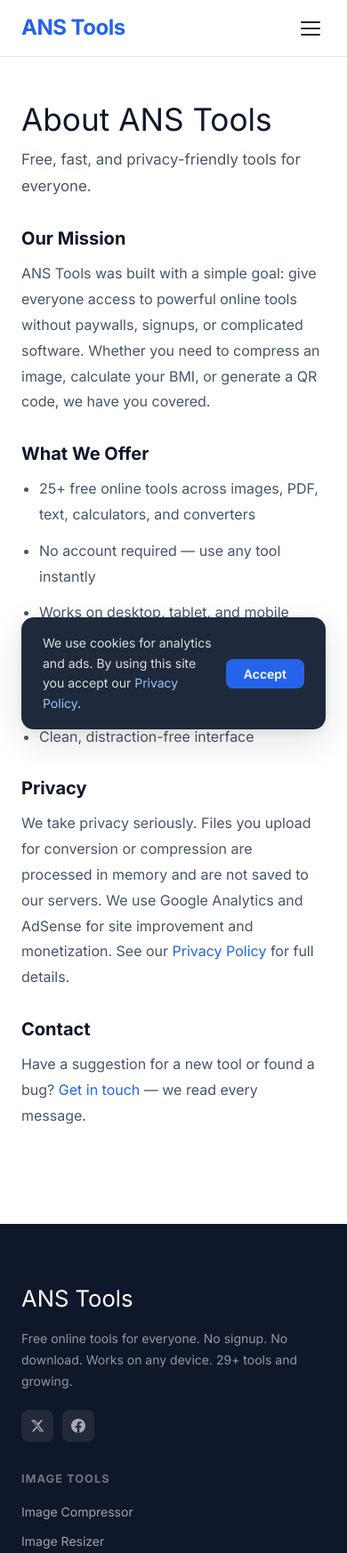
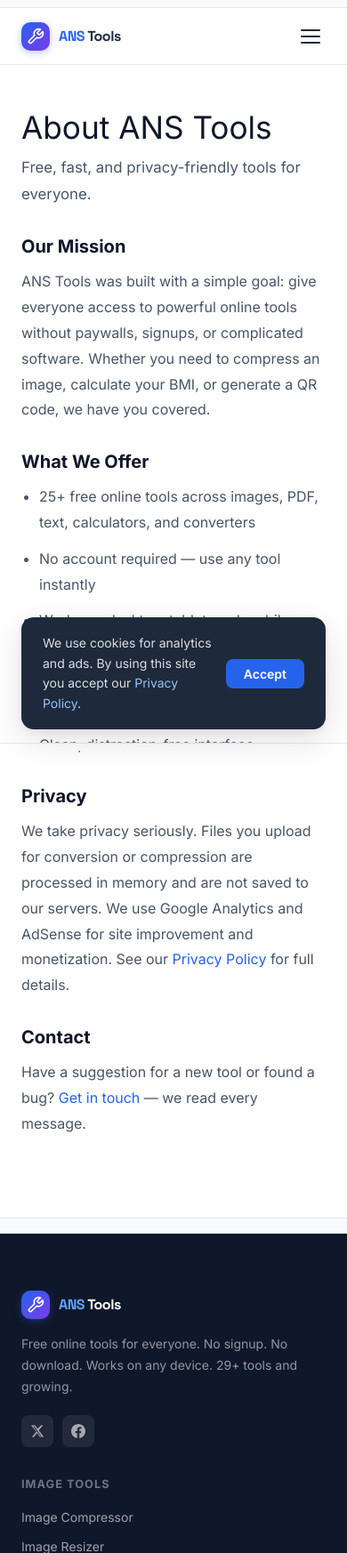
Before and after one commit to insanepersonalitybabes-star/anstoolshub, a Flask app: page /about in a window 390 px wide. Shown: the top 1746 px of the page at 89% size. Run offline with Flask 3, Linux system fonts and the light colour scheme; data comes from the database, SQL or seed files in the repository; some libraries are stand-ins or nearby versions; some web fonts are replaced.

Commit message:
improved logo navbar and ad placements

```diff
--- a/artifacts/ans-tools/templates/base.html
+++ b/artifacts/ans-tools/templates/base.html
@@ -50,19 +50,128 @@
 
   <link rel="icon" type="image/svg+xml" href="{{ url_for('static', filename='favicon.svg') }}">
   {% block head %}{% endblock %}
-<style>
-* { box-sizing: border-box; }
-body { overflow-x: hidden; }
-img, video, iframe { max-width: 100%; height: auto; }
-input, textarea, select { font-size: 16px !important; }
-table { width: 100%; overflow-x: auto; display: block; }
-</style>
+
+  <style>
+  /* ── Global Overflow Fix ── */
+  html, body { overflow-x: hidden; max-width: 100%; }
+  * { box-sizing: border-box; }
+  img, video, iframe { max-width: 100%; height: auto; }
+  input, textarea, select { font-size: 16px !important; }
+
+  /* ── Logo Styles ── */
+  .logo {
+    display: flex;
+    align-items: center;
+    gap: 10px;
+    text-decoration: none;
+    flex-shrink: 0;
+  }
+  .logo:hover { text-decoration: none; }
+  .logo-icon {
+    width: 36px;
+    height: 36px;
+    background: linear-gradient(135deg, #2563EB, #7C3AED);
+    border-radius: 10px;
+    display: flex;
+    align-items: center;
+    justify-content: center;
+    flex-shrink: 0;
+    box-shadow: 0 2px 8px rgba(37,99,235,0.35);
+  }
+  .logo-icon svg { width: 20px; height: 20px; color: #fff; }
+  .logo-text {
+    display: flex;
+    flex-direction: column;
+    line-height: 1;
+  }
+  .logo-name {
+    font-family: 'Space Grotesk', 'Inter', sans-serif;
+    font-size: 1.15rem;
+    font-weight: 700;
+    color: #1E293B;
+    letter-spacing: -0.5px;
+  }
+  .logo-name span { color: #2563EB; }
+  .logo-tagline {
+    font-size: 0.6rem;
+    color: #94A3B8;
+    font-weight: 500;
+    letter-spacing: 0.08em;
+    text-transform: uppercase;
+    margin-top: 2px;
+  }
+
+  /* ── Top Ad Bar ── */
+  .top-ad-bar {
+    background: #F8FAFC;
+    border-bottom: 1px solid #E2E8F0;
+    padding: 4px 24px;
+    text-align: center;
+    overflow: hidden;
+    min-height: 0;
+  }
+
+  /* ── Mid Ad Strip ── */
+  .ad-strip {
+    background: #F8FAFC;
+    border-top: 1px solid #E2E8F0;
+    border-bottom: 1px solid #E2E8F0;
+    padding: 8px 24px;
+    text-align: center;
+    overflow: hidden;
+  }
+
+  /* ── Sticky Bottom Ad Mobile ── */
+  .sticky-bottom-ad {
+    position: fixed;
+    bottom: 0;
+    left: 0;
+    right: 0;
+    background: #fff;
+    border-top: 1px solid #E2E8F0;
+    padding: 4px;
+    text-align: center;
+    z-index: 800;
+    display: none;
+  }
+  @media (max-width: 768px) {
+    .sticky-bottom-ad { display: block; }
+    body { padding-bottom: 60px; }
+  }
+  @media (max-width: 480px) {
+    .logo-tagline { display: none; }
+    .logo-name { font-size: 1rem; }
+    .logo-icon { width: 32px; height: 32px; }
+  }
+  </style>
 </head>
 <body>
 
+<!-- TOP AD BAR -->
+<div class="top-ad-bar">
+  {% if g_adsense_pub and g_adsense_pub != 'ca-pub-XXXXXXXXXXXXXXXX' %}
+  <ins class="adsbygoogle" style="display:block"
+       data-ad-client="{{ g_adsense_pub }}"
+       data-ad-slot="{{ g_adsense_slot1 }}"
+       data-ad-format="auto"
+       data-full-width-responsive="true"></ins>
+  <script>(adsbygoogle=window.adsbygoogle||[]).push({});</script>
+  {% endif %}
+</div>
+
 <!-- HEADER -->
 <header id="site-header">
-  <a href="/" class="logo">{{ g_site_title }}</a>
+  <a href="/" class="logo">
+    <div class="logo-icon">
+      <svg viewBox="0 0 24 24" fill="none" stroke="currentColor" stroke-width="2" stroke-linecap="round" stroke-linejoin="round">
+        <path d="M14.7 6.3a1 1 0 0 0 0 1.4l1.6 1.6a1 1 0 0 0 1.4 0l3.77-3.77a6 6 0 0 1-7.94 7.94l-6.91 6.91a2.12 2.12 0 0 1-3-3l6.91-6.91a6 6 0 0 1 7.94-7.94l-3.76 3.76z"/>
+      </svg>
+    </div>
+    <div class="logo-text">
+      <span class="logo-name"><span>ANS</span> Tools</span>
+      <span class="logo-tagline">Free Online Tools</span>
+    </div>
+  </a>
   <nav>
     <a href="/" {% if request.path == '/' %}class="active"{% endif %}>Home</a>
     <a href="/#tools">Tools</a>
@@ -85,13 +194,14 @@ table { width: 100%; overflow-x: auto; display: block; }
 <!-- MAIN CONTENT -->
 {% block content %}{% endblock %}
 
-<!-- AD SLOT – BELOW CONTENT -->
-<div class="ad-container">
+<!-- AD SLOT BELOW CONTENT -->
+<div class="ad-strip">
   {% if g_adsense_pub and g_adsense_pub != 'ca-pub-XXXXXXXXXXXXXXXX' %}
   <ins class="adsbygoogle" style="display:block"
        data-ad-client="{{ g_adsense_pub }}"
        data-ad-slot="{{ g_adsense_slot1 }}"
-       data-ad-format="auto" data-full-width-responsive="true"></ins>
+       data-ad-format="auto"
+       data-full-width-responsive="true"></ins>
   <script>(adsbygoogle=window.adsbygoogle||[]).push({});</script>
   {% endif %}
 </div>
@@ -100,7 +210,17 @@ table { width: 100%; overflow-x: auto; display: block; }
 <footer>
   <div class="footer-inner">
     <div>
-      <div class="footer-logo">{{ g_site_title }}</div>
+      <a href="/" class="logo" style="margin-bottom:16px; display:inline-flex;">
+        <div class="logo-icon">
+          <svg viewBox="0 0 24 24" fill="none" stroke="currentColor" stroke-width="2" stroke-linecap="round" stroke-linejoin="round">
+            <path d="M14.7 6.3a1 1 0 0 0 0 1.4l1.6 1.6a1 1 0 0 0 1.4 0l3.77-3.77a6 6 0 0 1-7.94 7.94l-6.91 6.91a2.12 2.12 0 0 1-3-3l6.91-6.91a6 6 0 0 1 7.94-7.94l-3.76 3.76z"/>
+          </svg>
+        </div>
+        <div class="logo-text">
+          <span class="logo-name" style="color:#fff;"><span style="color:#60A5FA;">ANS</span> Tools</span>
+          <span class="logo-tagline" style="color:rgba(255,255,255,0.4);">Free Online Tools</span>
+        </div>
+      </a>
       <p class="footer-desc">Free online tools for everyone. No signup. No download. Works on any device. 29+ tools and growing.</p>
       <div class="footer-social">
         <a href="#" aria-label="Twitter" onclick="shareUrl('twitter');return false;">
@@ -143,6 +263,16 @@ table { width: 100%; overflow-x: auto; display: block; }
   </div>
 </footer>
 
+<!-- STICKY BOTTOM AD MOBILE -->
+<div class="sticky-bottom-ad">
+  {% if g_adsense_pub and g_adsense_pub != 'ca-pub-XXXXXXXXXXXXXXXX' %}
+  <ins class="adsbygoogle" style="display:inline-block;width:320px;height:50px"
+       data-ad-client="{{ g_adsense_pub }}"
+       data-ad-slot="{{ g_adsense_slot1 }}"></ins>
+  <script>(adsbygoogle=window.adsbygoogle||[]).push({});</script>
+  {% endif %}
+</div>
+
 <!-- COOKIE BANNER -->
 <div class="cookie-banner" id="cookieBanner">
   <span>We use cookies for analytics and ads. By using this site you accept our <a href="/privacy-policy">Privacy Policy</a>.</span>
```
